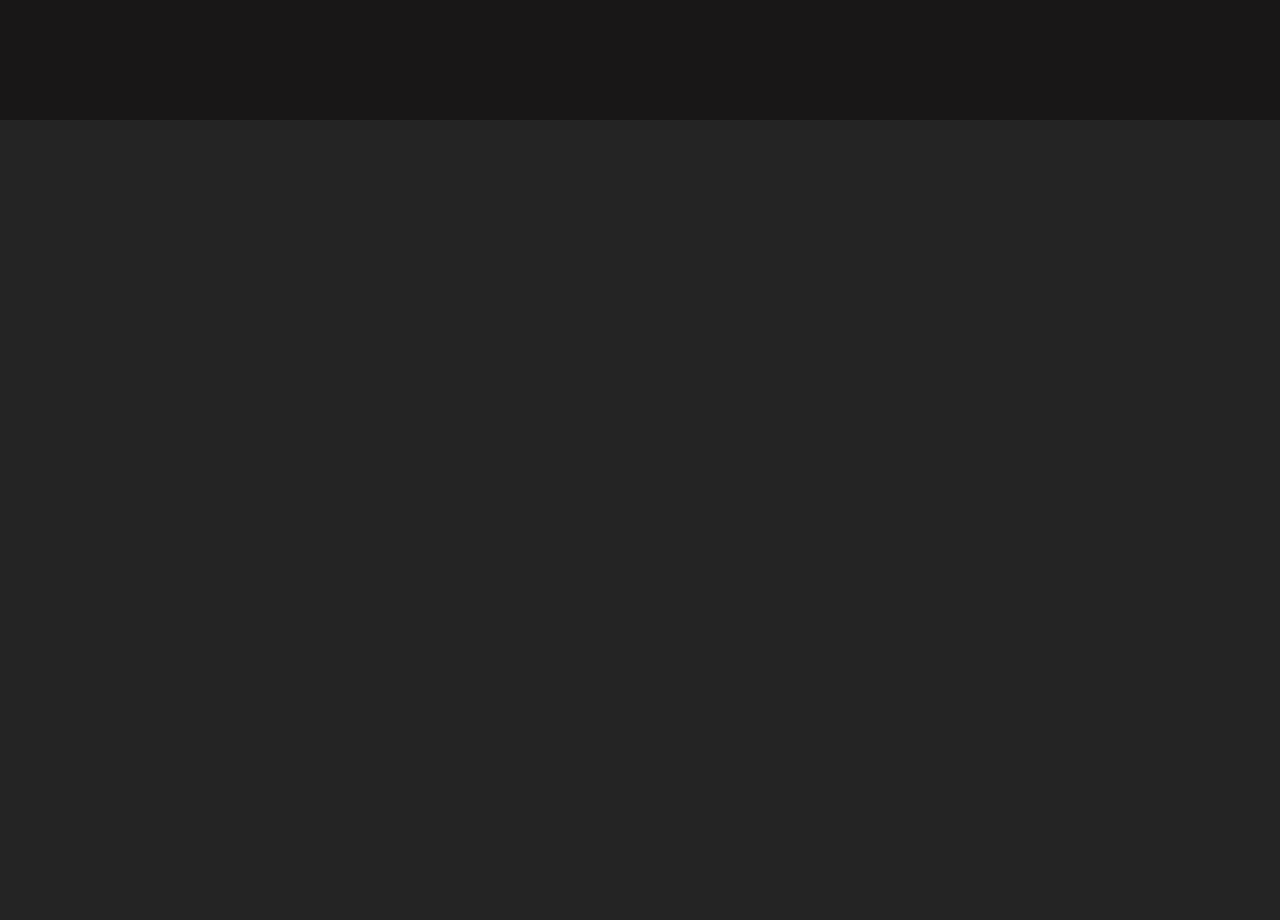
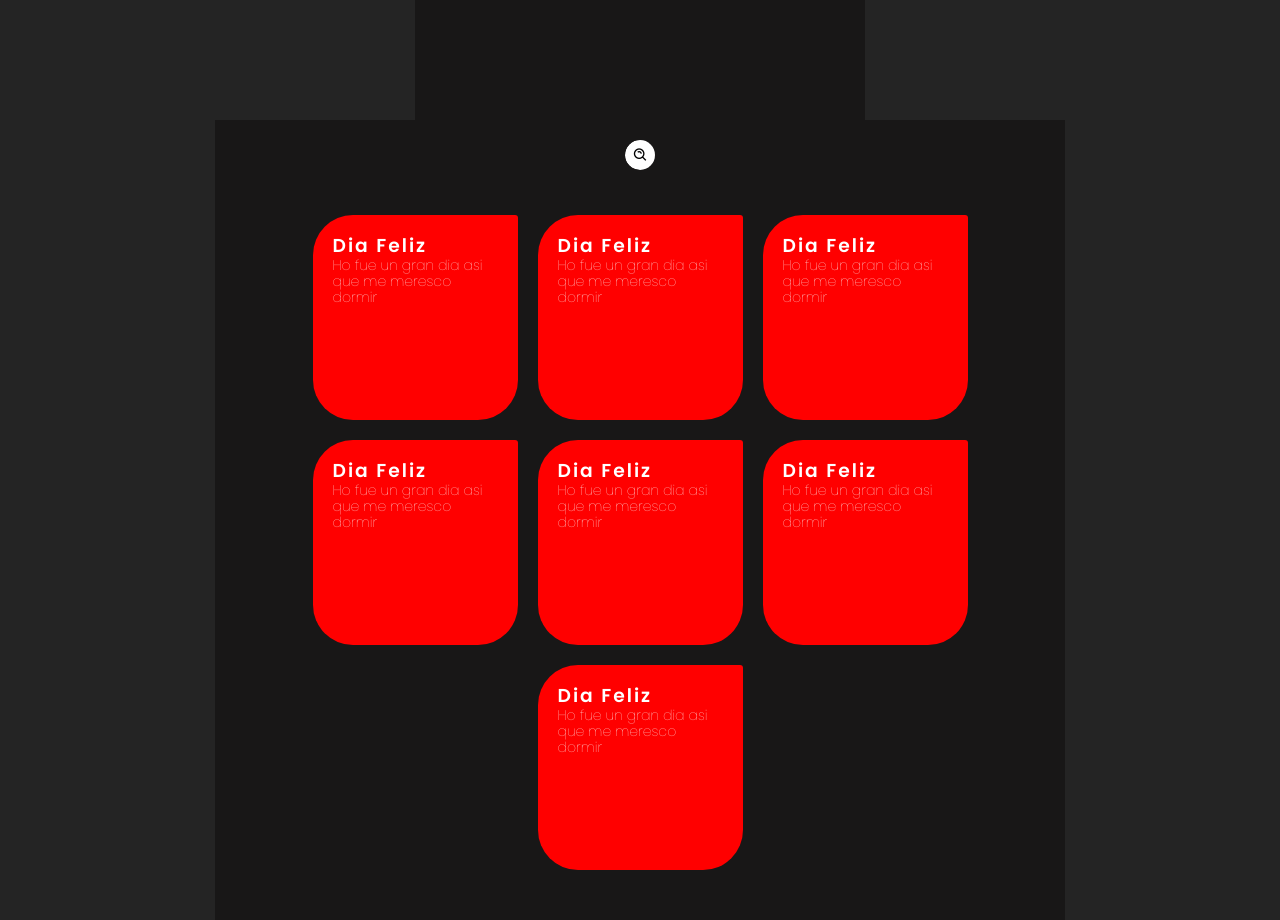
Before and after one commit to JuanJoseChambi/Note, a React (Vite) app: page /home in a window 1280 px wide. Shown: the part 680-1600 px from the top of the page. Before the commit the page ends 800 px from the top, so only its background shows below. Built offline with nearby package versions, Linux system fonts and the light colour scheme.

Commit message:
Feature/Notes

```diff
--- a/index.html
+++ b/index.html
@@ -3,13 +3,15 @@
   <head>
     <meta charset="UTF-8" />
     <link rel="icon" type="image/svg+xml" href="/vite.svg" />
-    <meta name="viewport" content="width=device-width, initial-scale=1.0" />
+    <meta name="viewport" content="width=device-width, initial-scale=1.0">
     <!-- Font Poppins -->
     <link rel="preconnect" href="https://fonts.googleapis.com">
     <link rel="preconnect" href="https://fonts.gstatic.com" crossorigin>
     <link href="https://fonts.googleapis.com/css2?family=Poppins:wght@100;200;300;400;500;600;700;800;900&display=swap" rel="stylesheet">
     <!-- ------------ -->
-
+    <!-- Iconos -->
+    <link href='https://unpkg.com/boxicons@2.1.4/css/boxicons.min.css' rel='stylesheet'>
+    <!-- ------ -->
     <title>Vite + React + TS</title>
   </head>
   <body>
--- a/src/App.tsx
+++ b/src/App.tsx
@@ -1,6 +1,5 @@
 import { Routes, Route } from "react-router-dom"
 import Home from "./View/Home/Home"
-import Login from "./View/Home/Home"
 
 function App() {
 
@@ -10,7 +9,6 @@
 
         <Route path="/home" element={<Home/>}/>
         <Route path="/" element={<Home/>}/>
-        <Route path="/login" element={<Login/>}/>
 
       </Routes>
     </>
--- /dev/null
+++ b/src/Components/ContainerNote/ContainerNote.module.scss
@@ -0,0 +1,11 @@
+.containerNotes{
+    display: flex;
+    justify-content: center;
+    align-items: center;
+    flex-wrap: wrap;
+    width: 100%;
+    min-height: 70vh;
+    padding: 20px 0;
+    margin-top: 65px;
+    // background-color:rgb(221, 160, 221);
+}
--- /dev/null
+++ b/src/Components/ContainerNote/ContainerNote.tsx
@@ -0,0 +1,18 @@
+import Note from "../Note/Note"
+import style from "./ContainerNote.module.scss"
+
+function ContainerNote() {
+  return (
+    <div className={style.containerNotes}>
+        <Note/>
+        <Note/>
+        <Note/>
+        <Note/>
+        <Note/>
+        <Note/>
+        <Note/>
+    </div>
+  )
+}
+
+export default ContainerNote
--- a/src/Components/CreateNote/CreateNote.module.scss
+++ b/src/Components/CreateNote/CreateNote.module.scss
@@ -5,10 +5,11 @@
     align-items: center;
     flex-direction: column;
     width: 450px;
-    height: 100vh;
+    min-height: 100vh;
     background-color: rgb(24, 23, 23);
     color: white;
-    position: relative;
+    position: sticky;
+    top:0;
     .titleNote{
         position: absolute;
         top: 70px;
--- /dev/null
+++ b/src/Components/Note/Note.module.scss
@@ -0,0 +1,17 @@
+@import "../../Style/variable";
+.noteComponent{
+    width: 165px;
+    height: 165px;
+    border-radius: 40px 3px 40px 40px;
+    padding: 20px 20px;
+    background-color: red;
+    margin: 10px;
+    h3{
+        font-weight: $SemiBold;
+        letter-spacing: 2px;
+    }
+    p{
+        font-size: 14px;
+        font-weight: $Thin;
+    }
+}
--- /dev/null
+++ b/src/Components/Note/Note.tsx
@@ -0,0 +1,12 @@
+import style from "./Note.module.scss"
+
+function Note() {
+  return (
+    <div className={style.noteComponent}>
+        <h3>Dia Feliz</h3>
+        <p>Ho fue un gran dia asi que me meresco dormir</p>
+    </div>
+  )
+}
+
+export default Note
--- a/src/Components/RenderNote/RenderNote.module.scss
+++ b/src/Components/RenderNote/RenderNote.module.scss
@@ -1,8 +1,13 @@
 @import "../../Style/variable";
 .renderNoteComponent {
+    display: flex;
+    justify-content: start;
+    align-items: center;
+    flex-direction: column;
     width: 850px;
-    height: 100vh;
+    min-height: 100vh;
     background-color: #181717;
     color: white;
     font-weight: $Thin;
+    position: relative;
 }
--- a/src/Components/RenderNote/RenderNote.tsx
+++ b/src/Components/RenderNote/RenderNote.tsx
@@ -1,10 +1,12 @@
+import ContainerNote from "../ContainerNote/ContainerNote";
+import Search from "../Search/Search";
 import style from "./RenderNote.module.scss";
 
 function RenderNote() {
   return (
     <div className={style.renderNoteComponent}>
-        {/* Render Note */}
-        <p>Render Note</p>
+        <Search/>
+        <ContainerNote/>
     </div>
   )
 }
--- /dev/null
+++ b/src/Components/Search/Search.module.scss
@@ -0,0 +1,36 @@
+.btnSeacrh{
+    position: absolute;
+    top: 20px;
+    width: 30px;
+    border-radius: 50px;
+    height: 30px;
+    overflow: hidden;
+    transition: width .5s;
+}
+.btnSeacrh:hover{
+    width: 300px;
+}
+.searchComponent{
+    display: flex;
+    justify-content: space-between;
+    align-items: center;
+    flex-direction: row;
+    width: 300px;
+    height: 30px;
+    border-radius: 50px;
+    background-color: white;
+    padding: 0 8px;
+    label{
+        display: flex;
+        justify-content: center;
+        align-items: center;
+        // background-color: gray;
+        width: 5%;
+        color: black;
+        cursor: pointer;
+    }
+    input{
+        width: 91.5%;
+        font-size: 13px;
+    }
+}
--- /dev/null
+++ b/src/Components/Search/Search.tsx
@@ -0,0 +1,14 @@
+import style from "./Search.module.scss"
+
+function Search() {
+  return (
+    <div className={style.btnSeacrh}>
+        <div className={style.searchComponent}>
+            <label><i className='bx bx-search-alt'></i></label>
+            <input type="text" placeholder="Buscar Notas" />
+        </div>
+    </div>
+  )
+}
+
+export default Search
--- a/src/View/Home/Home.module.scss
+++ b/src/View/Home/Home.module.scss
@@ -2,6 +2,7 @@
     display: flex;
     justify-content: center;
     align-items: start;
+    flex-wrap: wrap;
     width: 100%;
-    height: 100vh;
+    min-height: 100vh;
 }
```
